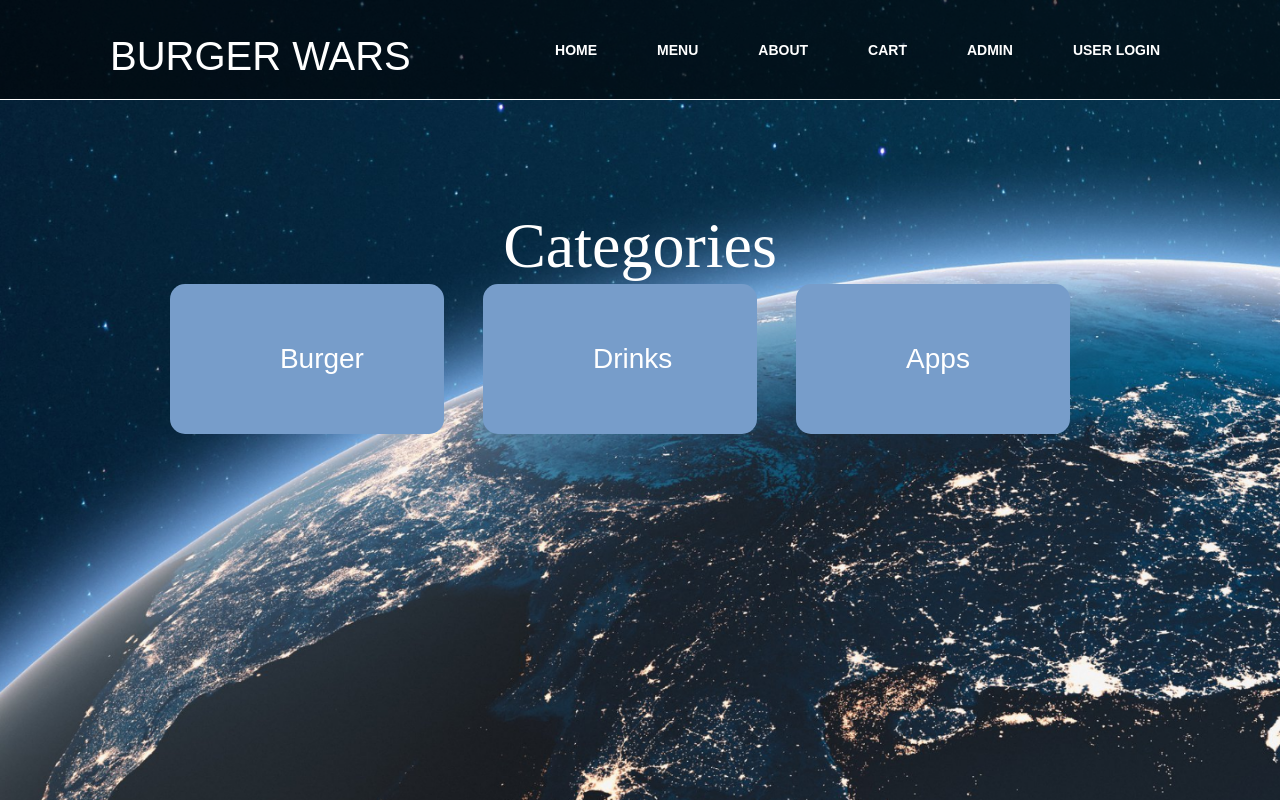
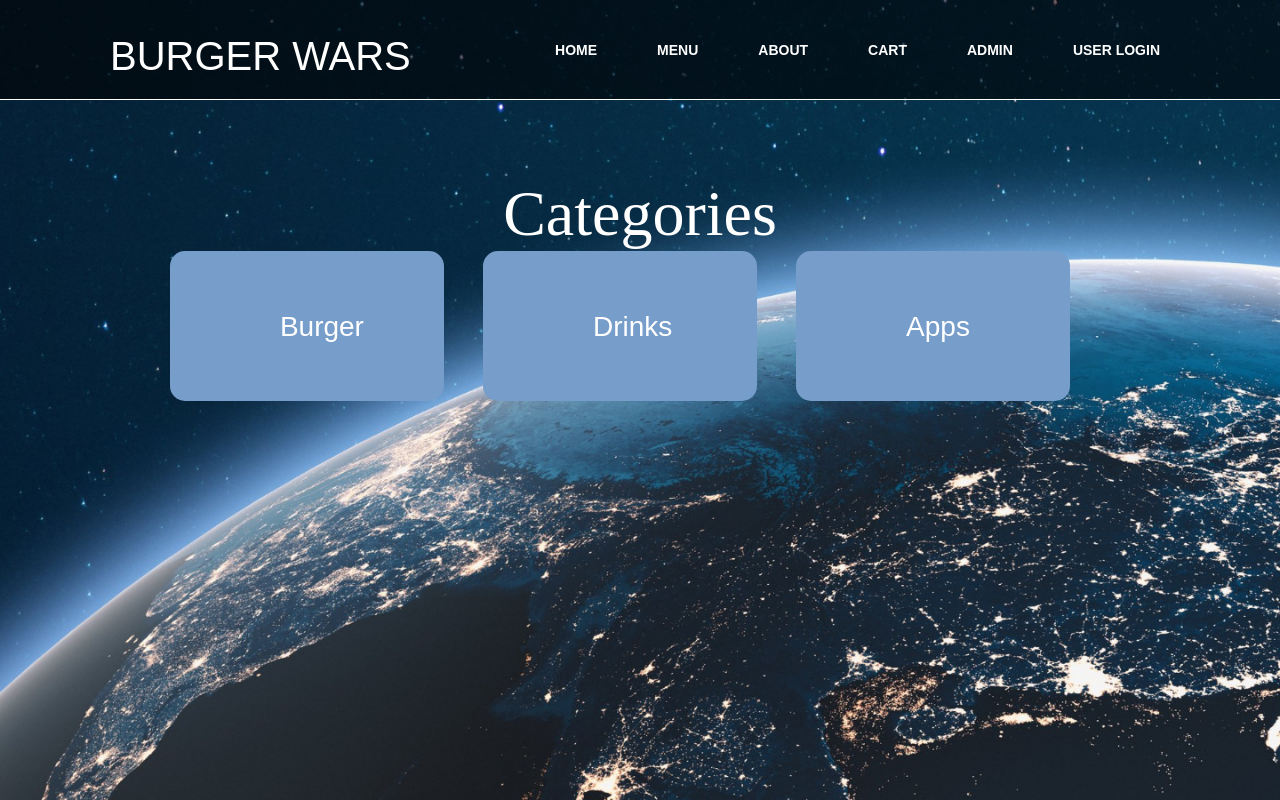
Before and after one commit to BostonMansheim/ISQA3900_Group4_NEW, a Django app: page /bwmenucat in a window 1280 px wide. Run offline with Django 4.2, Linux system fonts and the light colour scheme; some web fonts are replaced.

Commit message:
Update bwmenucat.html
Fixed <br> elements and added padding to the container

```diff
--- a/burgerwars/templates/burgerwars/bwmenucat.html
+++ b/burgerwars/templates/burgerwars/bwmenucat.html
@@ -39,18 +39,9 @@
 </nav>
 
 <section>
-    <br/><br/><br/><br/><br/><br/><br/><br/><br/><br/><br/><br/><br/><br/><br/><br/><br/><br/><br/><br/><br/><br/>
-    <br/><br/><br/><br/><br/><br/><br/><br/><br/><br/><br/><br/><br/><br/><br/><br/><br/><br/><br/><br/><br/><br/>
-    <br/><br/><br/><br/><br/><br/><br/><br/><br/><br/><br/><br/><br/><br/><br/><br/><br/><br/><br/><br/><br/><br/>
-    <br/><br/><br/><br/><br/><br/><br/><br/><br/><br/><br/><br/><br/><br/><br/><br/><br/><br/><br/><br/><br/><br/>
-    <br/><br/><br/><br/><br/><br/><br/><br/><br/><br/><br/><br/><br/><br/><br/><br/><br/><br/><br/><br/><br/><br/>
-    <br/><br/><br/><br/><br/><br/><br/><br/><br/><br/><br/><br/><br/><br/><br/><br/><br/><br/><br/><br/><br/><br/>
-    <br/><br/><br/><br/><br/><br/><br/><br/><br/><br/><br/><br/><br/><br/><br/><br/><br/><br/><br/><br/><br/><br/>
-    <br/><br/><br/><br/><br/><br/><br/><br/><br/><br/><br/><br/><br/><br/><br/><br/><br/><br/><br/><br/><br/><br/>
-    <br/><br/><br/><br/><br/><br/><br/><br/><br/><br/><br/><br/><br/><br/><br/><br/><br/><br/><br/><br/><br/><br/>
-    <br/><br/><br/><br/><br/><br/><br/><br/><br/><br/><br/><br/><br/><br/><br/><br/><br/><br/><br/><br/><br/><br/>
 
-    <div class="container1">
+
+    <div class="container1" style="padding-top: 200px;">
 
         <h1m class="text-center" >Categories</h1m><br/>
         <br/><br/>
```
